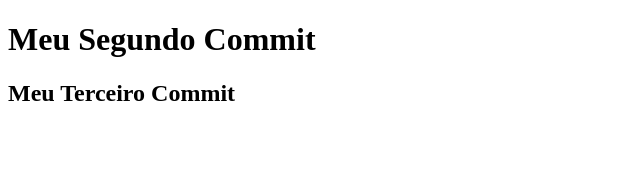
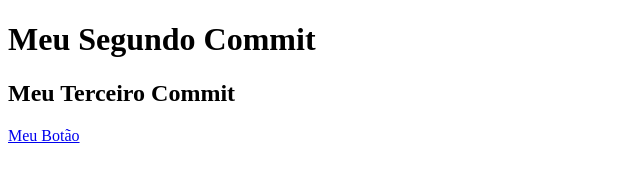
Before and after one commit to mauker/Aula01, a plain HTML site: page start.html in a window 1280 px wide. Shown: the whole page, without its empty margins (0-640 px from the left). Drawn offline with Linux system fonts and the light colour scheme.

Commit message:
Botão do link

```diff
--- a/start.html
+++ b/start.html
@@ -7,5 +7,6 @@
 <body>
 	<h1>Meu Segundo Commit</h1>
 	<h2>Meu Terceiro Commit</h2>
+	<a href="#botão">Meu Botão</a>
 </body>
 </html>
```
